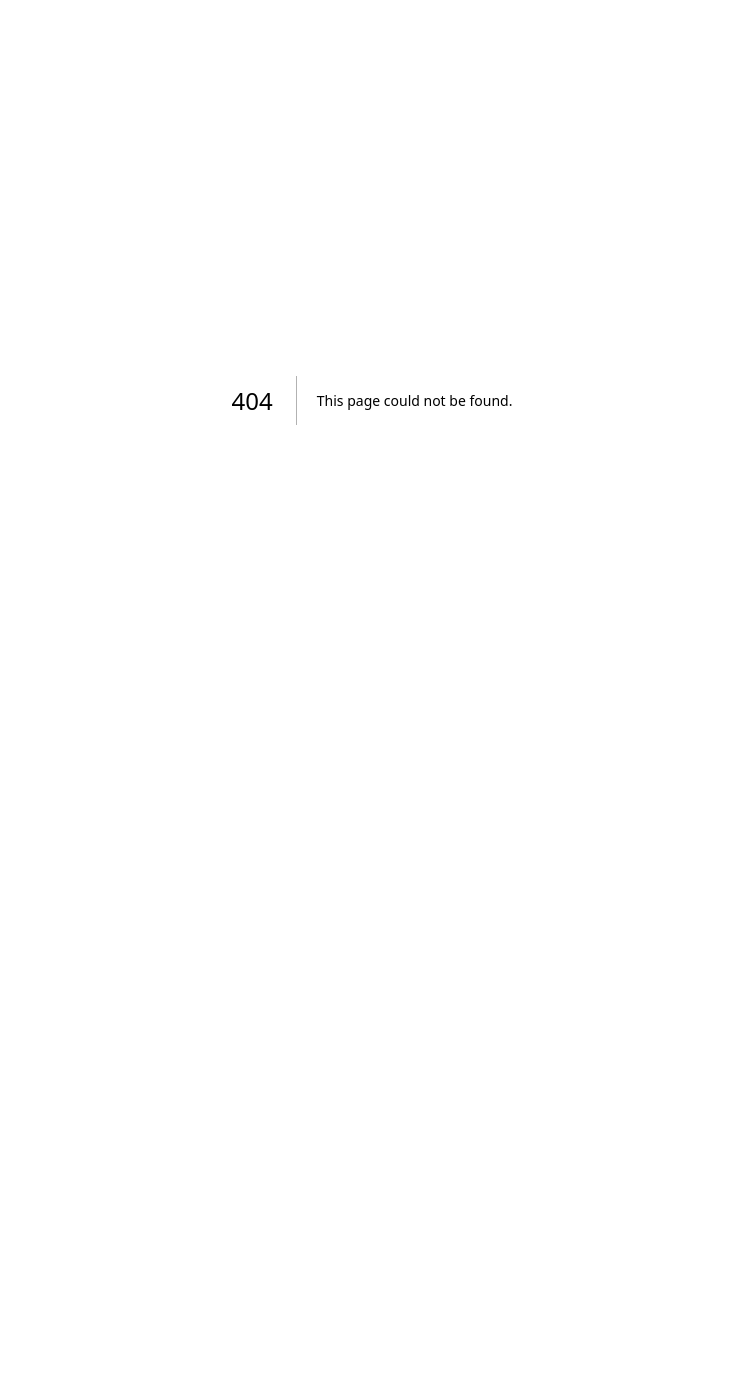
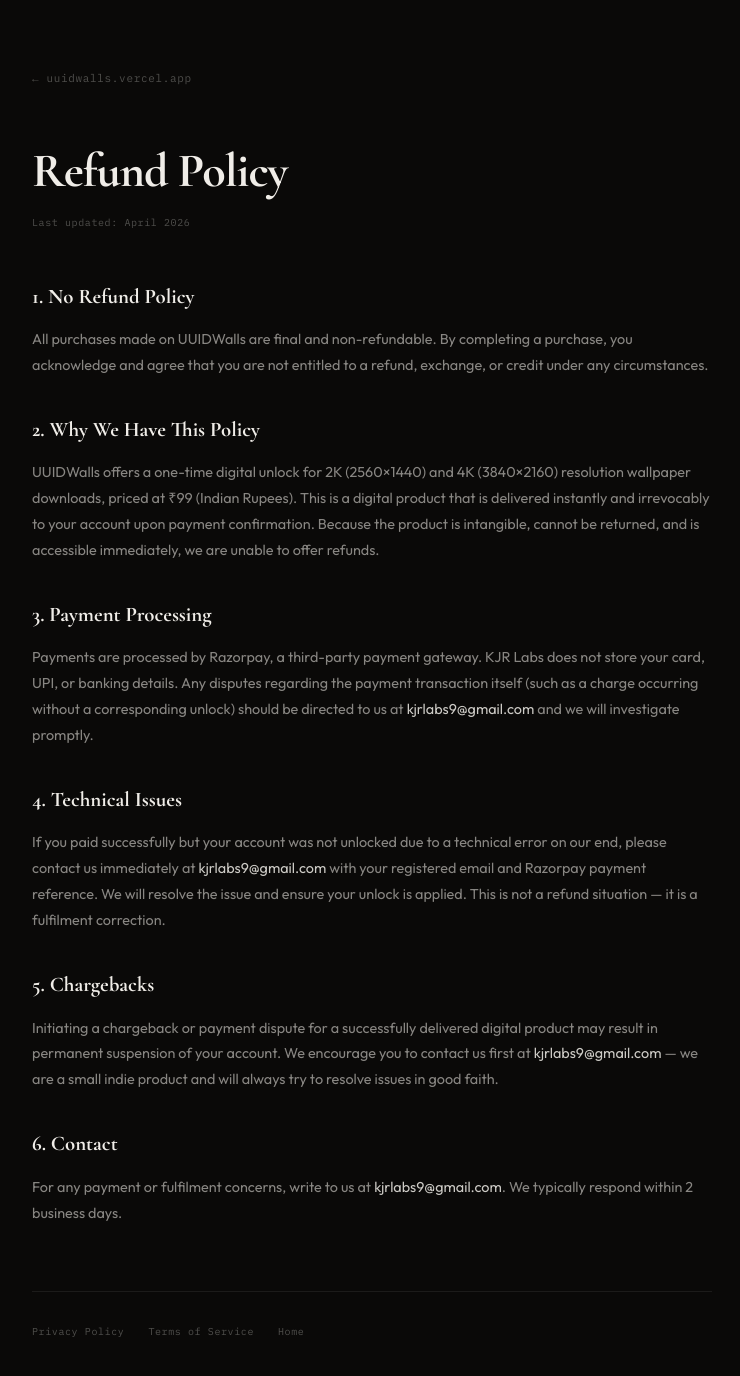
Before and after one commit to KshitijKoranne/uuidwalls, a Next.js app: page /refund in a window 1280 px wide. Before the commit this address had no page. Shown: the top 1376 px of the page, without its empty margins (268-1008 px from the left). Before the commit the page ends 800 px from the top, so only its background shows below. Built offline with nearby package versions, Linux system fonts and the light colour scheme.

Commit message:
Add app/refund/page.tsx

```diff
--- /dev/null
+++ b/app/refund/page.tsx
@@ -0,0 +1,65 @@
+export const metadata = {
+  title: 'Refund Policy — UUIDWalls',
+  description: 'Refund Policy for UUIDWalls by KJR Labs.',
+}
+
+export default function RefundPage() {
+  return (
+    <main style={{ background: 'var(--ink)', minHeight: '100vh', padding: '4rem 2rem' }}>
+      <div style={{ maxWidth: '680px', margin: '0 auto' }}>
+
+        <a href="/" style={{ fontFamily: 'var(--mono)', fontSize: '11px', color: 'var(--p30)', textDecoration: 'none', letterSpacing: '0.06em', display: 'inline-block', marginBottom: '3rem' }}>
+          &larr; uuidwalls.vercel.app
+        </a>
+
+        <h1 style={{ fontFamily: 'var(--serif)', fontSize: 'clamp(2rem, 5vw, 3rem)', fontWeight: 700, color: 'var(--paper)', letterSpacing: '-0.02em', marginBottom: '0.5rem' }}>
+          Refund Policy
+        </h1>
+        <p style={{ fontFamily: 'var(--mono)', fontSize: '10px', color: 'var(--p30)', letterSpacing: '0.06em', marginBottom: '3rem' }}>
+          Last updated: April 2026
+        </p>
+
+        <div style={{ fontFamily: 'var(--sans)', fontSize: '0.9rem', color: 'var(--p55)', lineHeight: '1.8', display: 'flex', flexDirection: 'column', gap: '2rem' }}>
+
+          <section>
+            <h2 style={{ fontFamily: 'var(--serif)', fontSize: '1.3rem', fontWeight: 700, color: 'var(--paper)', marginBottom: '0.75rem' }}>1. No Refund Policy</h2>
+            <p>All purchases made on UUIDWalls are final and non-refundable. By completing a purchase, you acknowledge and agree that you are not entitled to a refund, exchange, or credit under any circumstances.</p>
+          </section>
+
+          <section>
+            <h2 style={{ fontFamily: 'var(--serif)', fontSize: '1.3rem', fontWeight: 700, color: 'var(--paper)', marginBottom: '0.75rem' }}>2. Why We Have This Policy</h2>
+            <p>UUIDWalls offers a one-time digital unlock for 2K (2560&times;1440) and 4K (3840&times;2160) resolution wallpaper downloads, priced at ₹99 (Indian Rupees). This is a digital product that is delivered instantly and irrevocably to your account upon payment confirmation. Because the product is intangible, cannot be returned, and is accessible immediately, we are unable to offer refunds.</p>
+          </section>
+
+          <section>
+            <h2 style={{ fontFamily: 'var(--serif)', fontSize: '1.3rem', fontWeight: 700, color: 'var(--paper)', marginBottom: '0.75rem' }}>3. Payment Processing</h2>
+            <p>Payments are processed by Razorpay, a third-party payment gateway. KJR Labs does not store your card, UPI, or banking details. Any disputes regarding the payment transaction itself (such as a charge occurring without a corresponding unlock) should be directed to us at <a href="mailto:kjrlabs9@gmail.com" style={{ color: 'var(--p85)', textDecoration: 'none' }}>kjrlabs9@gmail.com</a> and we will investigate promptly.</p>
+          </section>
+
+          <section>
+            <h2 style={{ fontFamily: 'var(--serif)', fontSize: '1.3rem', fontWeight: 700, color: 'var(--paper)', marginBottom: '0.75rem' }}>4. Technical Issues</h2>
+            <p>If you paid successfully but your account was not unlocked due to a technical error on our end, please contact us immediately at <a href="mailto:kjrlabs9@gmail.com" style={{ color: 'var(--p85)', textDecoration: 'none' }}>kjrlabs9@gmail.com</a> with your registered email and Razorpay payment reference. We will resolve the issue and ensure your unlock is applied. This is not a refund situation — it is a fulfilment correction.</p>
+          </section>
+
+          <section>
+            <h2 style={{ fontFamily: 'var(--serif)', fontSize: '1.3rem', fontWeight: 700, color: 'var(--paper)', marginBottom: '0.75rem' }}>5. Chargebacks</h2>
+            <p>Initiating a chargeback or payment dispute for a successfully delivered digital product may result in permanent suspension of your account. We encourage you to contact us first at <a href="mailto:kjrlabs9@gmail.com" style={{ color: 'var(--p85)', textDecoration: 'none' }}>kjrlabs9@gmail.com</a> — we are a small indie product and will always try to resolve issues in good faith.</p>
+          </section>
+
+          <section>
+            <h2 style={{ fontFamily: 'var(--serif)', fontSize: '1.3rem', fontWeight: 700, color: 'var(--paper)', marginBottom: '0.75rem' }}>6. Contact</h2>
+            <p>For any payment or fulfilment concerns, write to us at <a href="mailto:kjrlabs9@gmail.com" style={{ color: 'var(--p85)', textDecoration: 'none' }}>kjrlabs9@gmail.com</a>. We typically respond within 2 business days.</p>
+          </section>
+
+        </div>
+
+        <div style={{ display: 'flex', gap: '1.5rem', marginTop: '4rem', paddingTop: '2rem', borderTop: '1px solid var(--p08)', flexWrap: 'wrap' }}>
+          <a href="/privacy" style={{ fontFamily: 'var(--mono)', fontSize: '10px', color: 'var(--p30)', textDecoration: 'none', letterSpacing: '0.06em' }}>Privacy Policy</a>
+          <a href="/terms" style={{ fontFamily: 'var(--mono)', fontSize: '10px', color: 'var(--p30)', textDecoration: 'none', letterSpacing: '0.06em' }}>Terms of Service</a>
+          <a href="/" style={{ fontFamily: 'var(--mono)', fontSize: '10px', color: 'var(--p30)', textDecoration: 'none', letterSpacing: '0.06em' }}>Home</a>
+        </div>
+
+      </div>
+    </main>
+  )
+}
```
